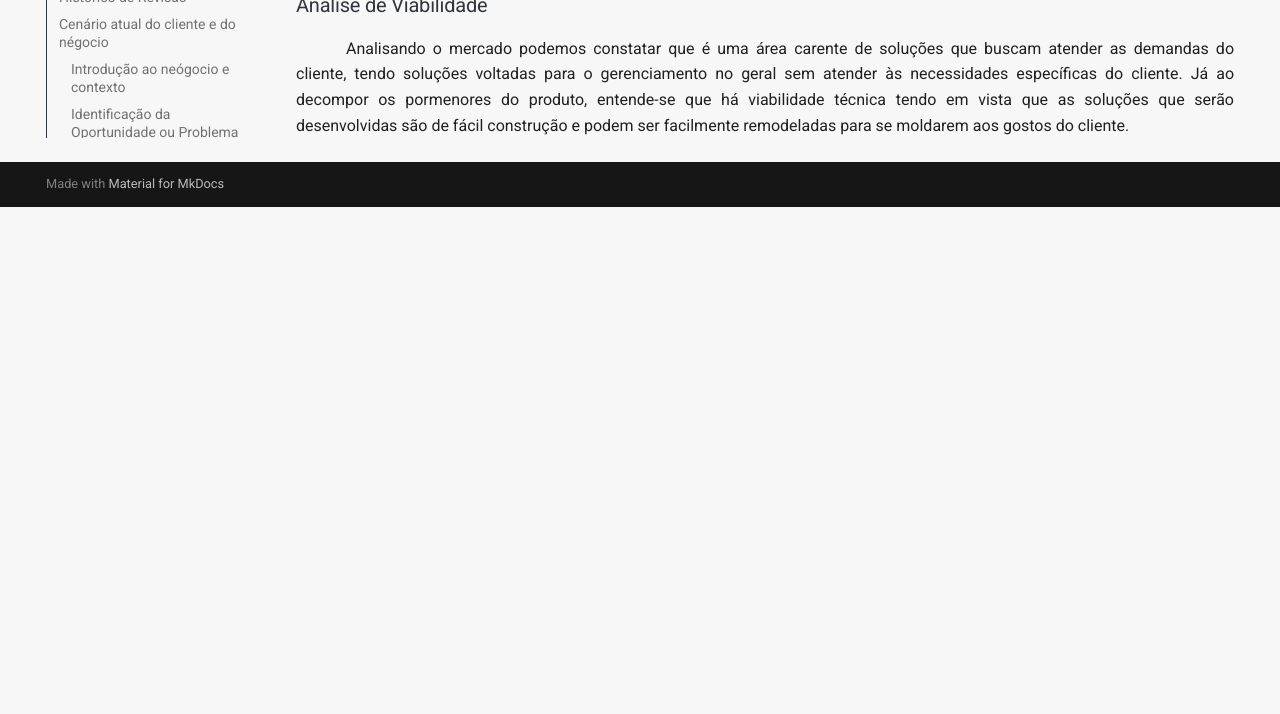
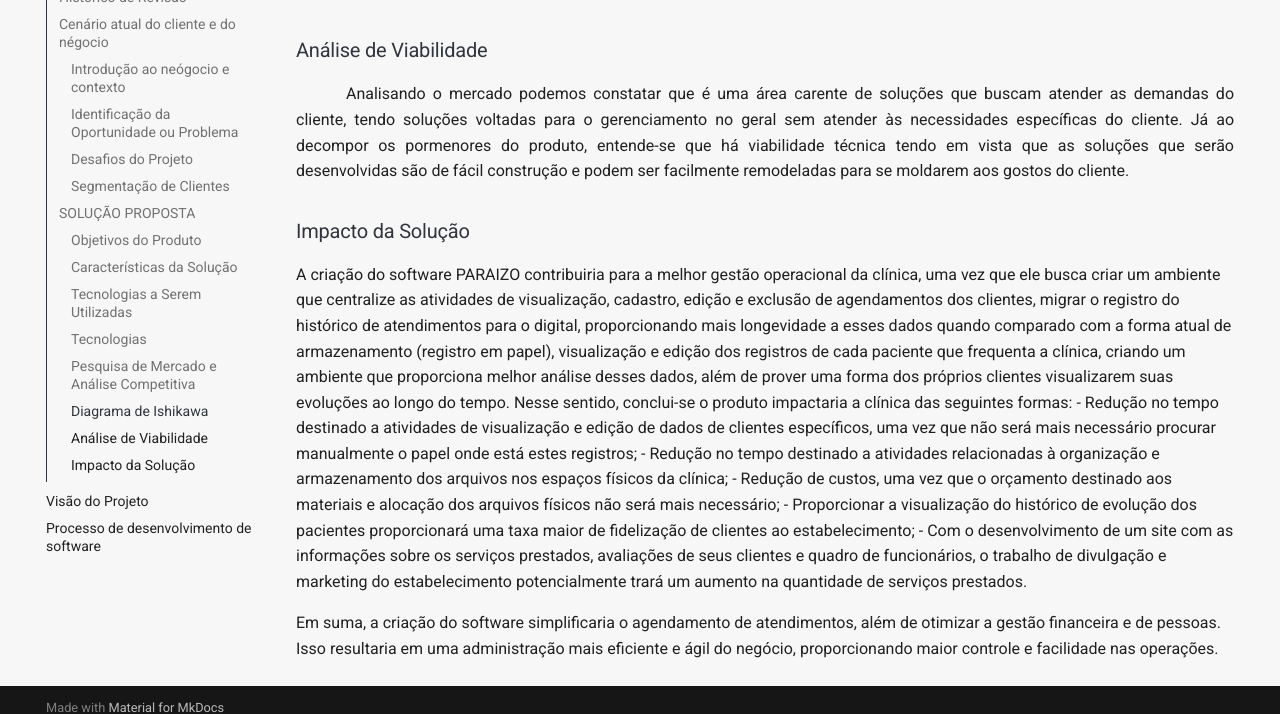
Before and after one commit to mdsreq-fga-unb/2024.2-T03-Paraizo, an MkDocs documentation site: the page built from docs/visao-produto-projeto/visao-produto/index.md, in a window 1280 px wide and 900 px high, scrolled down 3776 px, cut to the strip 186-900 px from the top of the window. Built offline with MkDocs 1.6.1 and Material for MkDocs 9.7.7, drawn with Linux system fonts in a browser that asks for light colours; comment, search, counter and statistics services are not loaded; the version menu is left out; before the commit the page ends 4169 px from its top, so only the background shows below that; some of the changed text lies outside the part shown.

Commit message:
Adição dos impactos da solução

```diff
--- a/docs/visao-produto-projeto/visao-produto/index.md
+++ b/docs/visao-produto-projeto/visao-produto/index.md
@@ -6,6 +6,7 @@
 | :------: | :--------: | :-----------------------------------------: | :----------------------------------------------------------------------------------: |
 |  08/11   |    1.0     | Criação das seção de visão geral do produto | Erick Miranda Santos <br> Maykon Júnio dos Santos Soares <br> Marllon Fausto Cardoso |
 |  09/11   |    2.0     | adição de pontos sobre a solução proposta | Pedro Miguel M. de O. dos Santos |
+|  09/11   |    2.1     | adição de impactos da solução | Pedro Miguel M. de O. dos Santos |
 
 ## Cenário atual do cliente e do négocio
 
@@ -81,3 +82,16 @@ Entretanto, o "Paraizo" se destaca por sua simplicidade de uso, sendo uma soluç
 <p style="text-indent: 50px; text-align: justify;">
 Analisando o mercado podemos constatar que é uma área carente de soluções que buscam atender as demandas do cliente, tendo soluções voltadas para o gerenciamento no geral sem atender às necessidades específicas do cliente. Já ao decompor os pormenores do produto, entende-se que há viabilidade técnica tendo em vista que as soluções que serão desenvolvidas são de fácil construção e podem ser facilmente remodeladas para se moldarem aos gostos do cliente.
 </p>
+
+
+### Impacto da Solução
+
+
+A criação do software PARAIZO contribuiria para a melhor gestão operacional da clínica, uma vez que ele busca criar um ambiente que centralize as atividades de visualização, cadastro, edição e exclusão de agendamentos dos clientes, migrar o registro do histórico de atendimentos para o digital, proporcionando mais longevidade a esses dados quando comparado com a forma atual de armazenamento (registro em papel), visualização e edição dos registros de cada paciente que frequenta a clínica, criando um ambiente que proporciona melhor análise desses dados, além de prover uma forma dos próprios clientes visualizarem suas evoluções ao longo do tempo. Nesse sentido, conclui-se o produto impactaria a clínica das seguintes formas:
+- Redução no tempo destinado a atividades de visualização e edição de dados de clientes específicos, uma vez que não será mais necessário procurar manualmente o papel onde está estes registros;
+- Redução no tempo destinado a atividades relacionadas à organização e armazenamento dos arquivos nos espaços físicos da clínica;
+- Redução de custos, uma vez que o orçamento destinado aos materiais e alocação dos arquivos físicos não será mais necessário;
+- Proporcionar a visualização do histórico de evolução dos pacientes proporcionará uma taxa maior de fidelização de clientes ao estabelecimento;
+- Com o desenvolvimento de um site com as informações sobre os serviços prestados, avaliações de seus clientes e quadro de funcionários, o trabalho de divulgação e marketing do estabelecimento potencialmente trará um aumento na quantidade de serviços prestados.
+
+Em suma, a criação do software simplificaria o agendamento de atendimentos, além de otimizar a gestão financeira e de pessoas. Isso resultaria em uma administração mais eficiente e ágil do negócio, proporcionando maior controle e facilidade nas operações.
```
